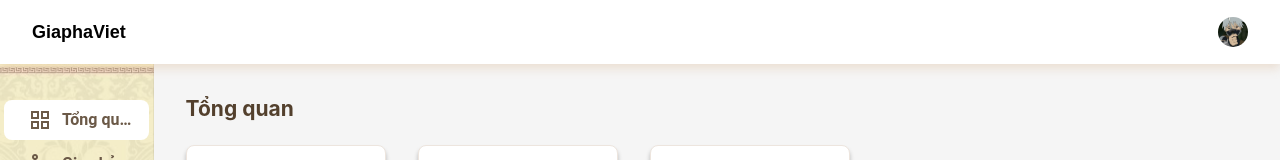
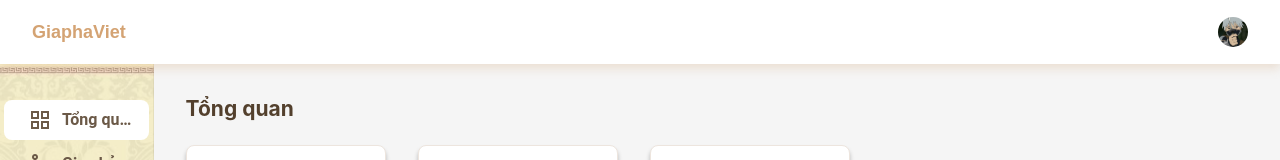
Before and after one commit to hungk4/gia_pha, a React (Create React App) app: page /admin in a window 1280 px wide. Shown: the top 160 px of the page. Built offline with nearby package versions, Linux system fonts and the light colour scheme.

Commit message:
sua lai padding header

```diff
--- a/src/views/admin/partials/Header/AdminHeader.css
+++ b/src/views/admin/partials/Header/AdminHeader.css
@@ -10,13 +10,16 @@ header {
 }
 
 header .container {
-  max-width: 1248px;
   margin: 0 auto;
   height: 100%;
   display: flex;
   justify-content: space-between;
   align-items: center;
-  padding: 0 16px;
+  padding: 0 32px;
+}
+
+header .container .logo {
+  color: var(--color-primary);
 }
 
 .avatar {
```
